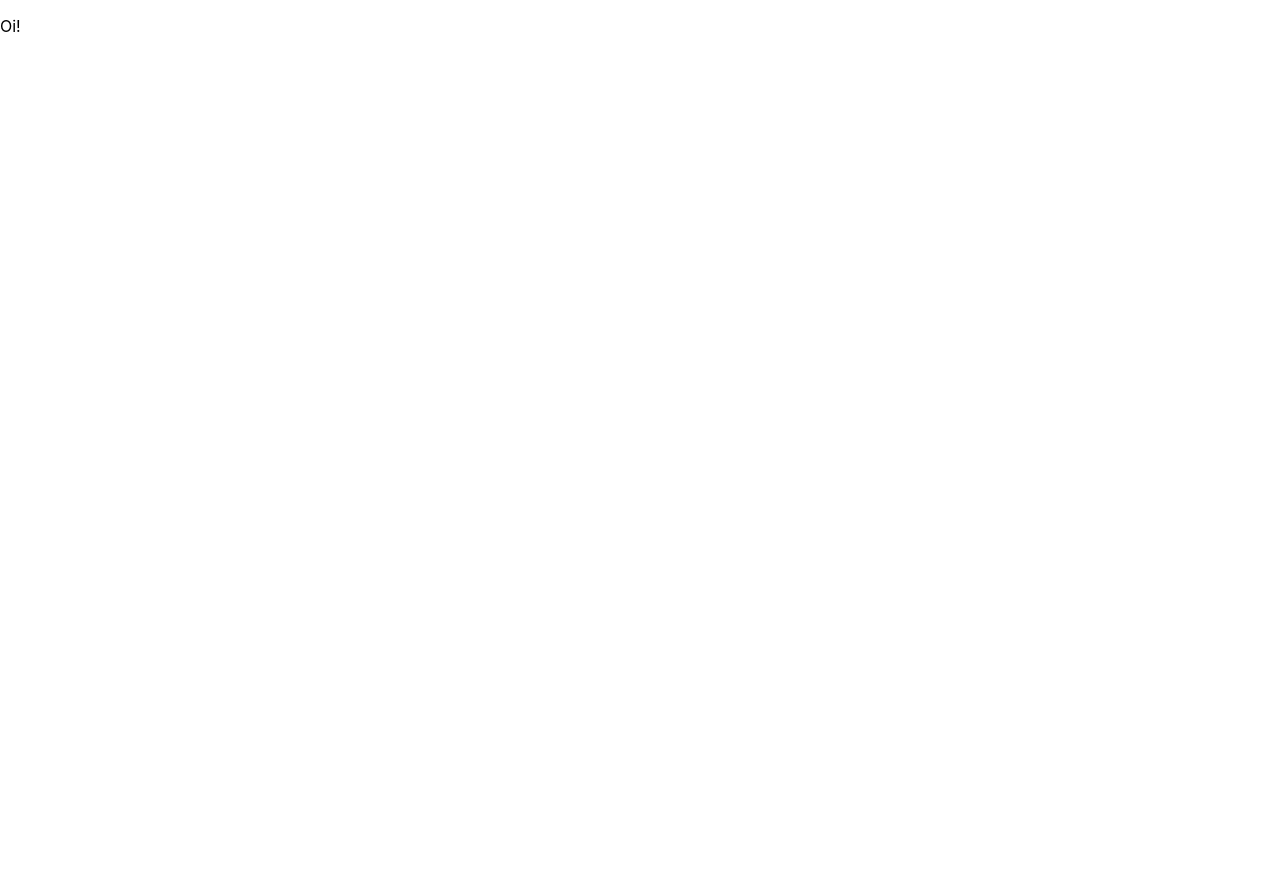
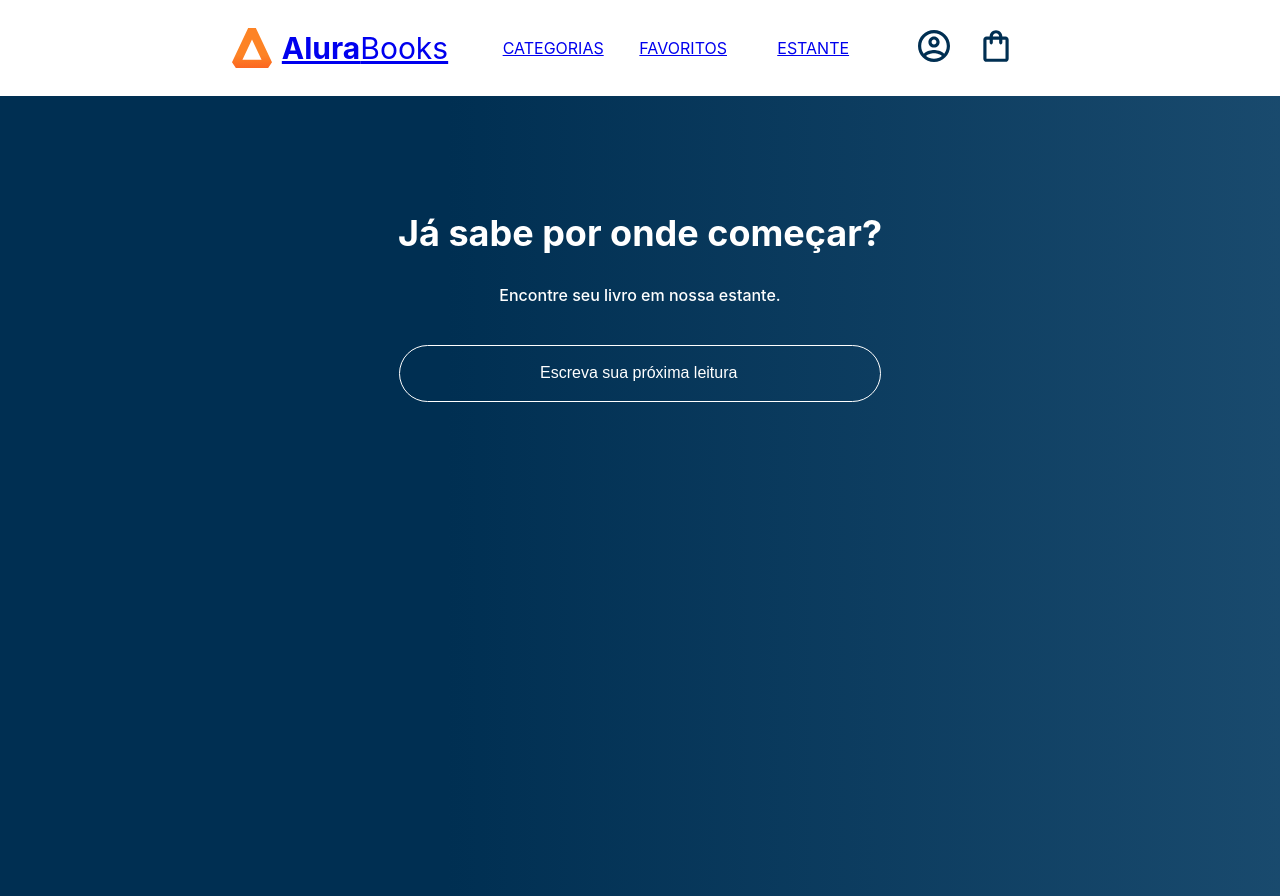
Before and after one commit to noname697/Primeiro-Projeto-React, a React (Create React App) app: page /favoritos in a window 1280 px wide. Before the commit the page ends 800 px from the top, so only its background shows below. Built offline with nearby package versions, Linux system fonts and the light colour scheme.

Commit message:
Navegação entre pag e header global

```diff
--- a/src/componentes/Header/index.js
+++ b/src/componentes/Header/index.js
@@ -2,6 +2,7 @@
 import OpcoesHeader from "../OpcoesHeader";
 import IconesHeader from "../IconesHeader";
 import styled from "styled-components";
+import { Link } from "react-router-dom";
 
 const HeaderContainer = styled.header`
   background-color: #fff;
@@ -12,7 +13,9 @@
 function Header() {
   return (
     <HeaderContainer>
-      <Logo />
+      <Link to={"/"}>
+        <Logo />
+      </Link>
       <OpcoesHeader />
       <IconesHeader />
     </HeaderContainer>
--- a/src/componentes/Pesquisa/index.js
+++ b/src/componentes/Pesquisa/index.js
@@ -61,8 +61,8 @@
       />
       {livrosPesquisados.map((livro) => (
         <Resultado>
+          <img src={livro.src} alt="" />
           <p>{livro.nome}</p>
-          <img src={livro.src} alt="" />
         </Resultado>
       ))}
     </PesquisaContainer>
--- a/src/index.js
+++ b/src/index.js
@@ -1,9 +1,11 @@
 import React from "react";
 import ReactDOM from "react-dom/client";
-import App from "./App";
+import Home from "./rotas/Home";
 import reportWebVitals from "./reportWebVitals";
 import { createGlobalStyle } from "styled-components";
 import { BrowserRouter, Routes, Route } from "react-router-dom";
+import Header from "./componentes/Header";
+import Favoritos from "./rotas/Favoritos";
 
 const GlobalStyled = createGlobalStyle`
   body {
@@ -30,9 +32,10 @@
   <React.StrictMode>
     <GlobalStyled />
     <BrowserRouter>
+    <Header />
       <Routes>
-        <Route path="/favoritos" element={<p>Oi!</p>} />
-        <Route path="/" element={<App/>} />
+        <Route path="/favoritos" element={<Favoritos/>} />
+        <Route path="/" element={<Home/>} />
       </Routes>
     </BrowserRouter>
   </React.StrictMode>
--- a/src/App.js
+++ b/src/rotas/Favoritos.js
@@ -1,6 +1,4 @@
-import Header from "./componentes/Header";
-import Pesquisa from "./componentes/Pesquisa";
-import UltimosLancamentos from "./componentes/UltimosLancamentos";
+import Pesquisa from "../componentes/Pesquisa";
 import styled from "styled-components";
 
 const AppContainer = styled.div`
@@ -9,14 +7,12 @@
   background-image: linear-gradient(90deg, #002f52 35%, #326589 165%);
 `;
 
-function App() {
+function Favoritos() {
   return (
     <AppContainer>
-      <Header />
       <Pesquisa />
-      <UltimosLancamentos />
     </AppContainer>
   );
 }
 
-export default App;
+export default Favoritos;
--- /dev/null
+++ b/src/rotas/Home.js
@@ -0,0 +1,20 @@
+import Pesquisa from "../componentes/Pesquisa";
+import UltimosLancamentos from "../componentes/UltimosLancamentos";
+import styled from "styled-components";
+
+const AppContainer = styled.div`
+  width: 100vw;
+  height: 100vh;
+  background-image: linear-gradient(90deg, #002f52 35%, #326589 165%);
+`;
+
+function Home() {
+  return (
+    <AppContainer>
+      <Pesquisa />
+      <UltimosLancamentos />
+    </AppContainer>
+  );
+}
+
+export default Home;
```
